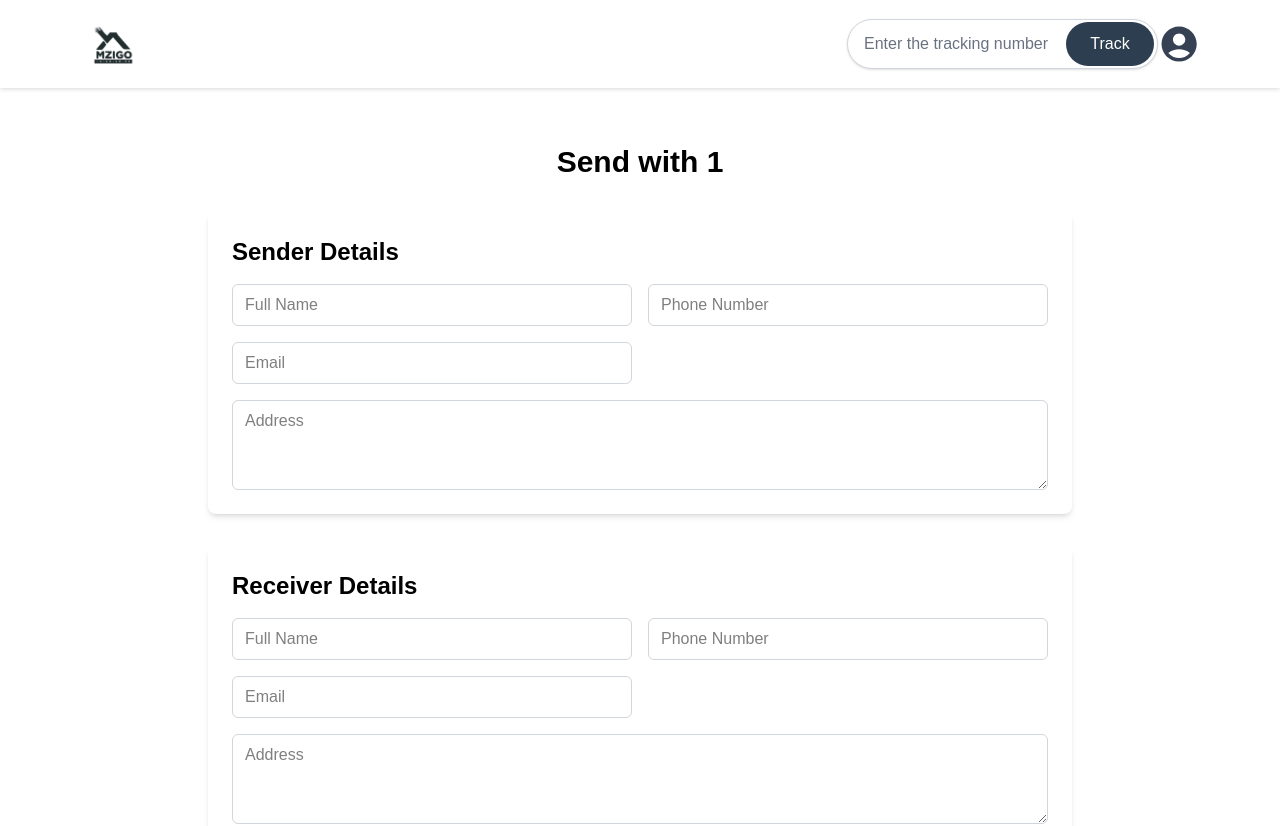
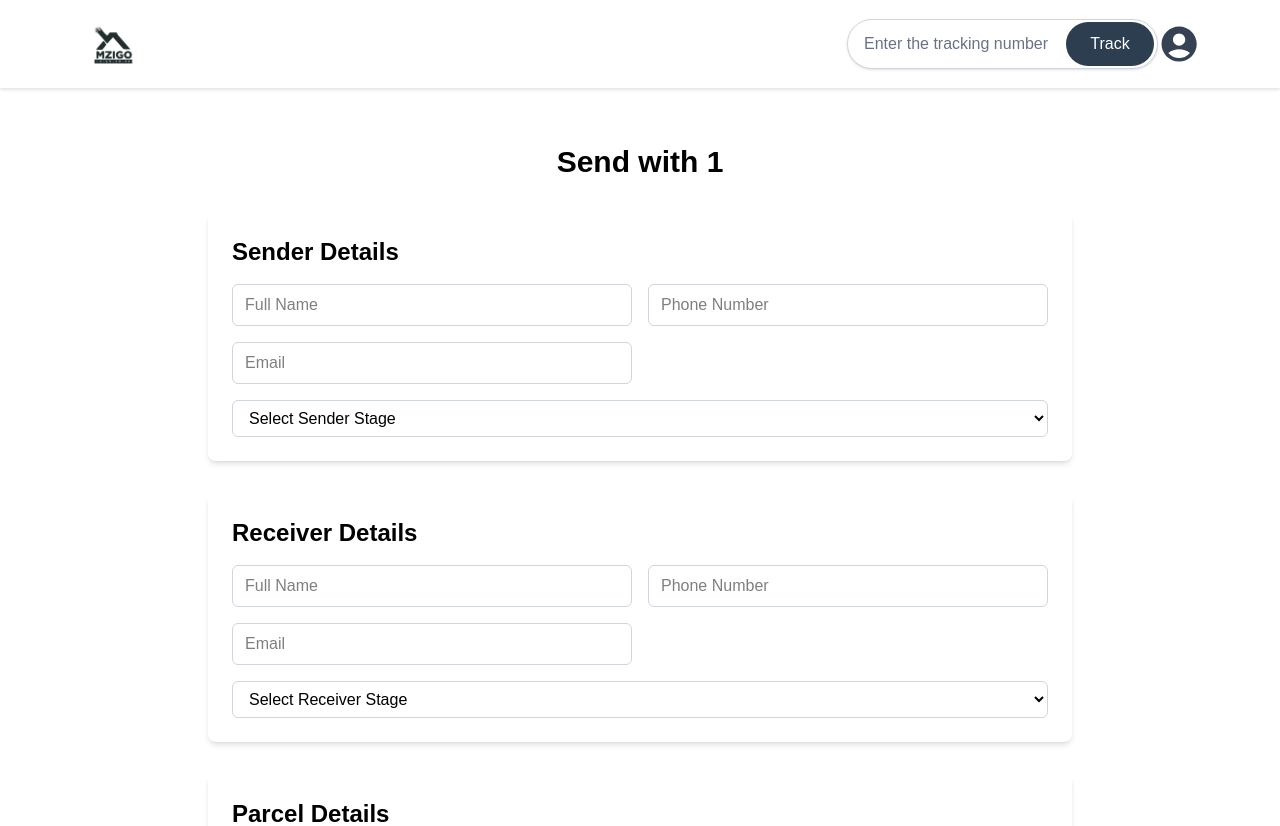
Before and after one commit to Iguru-Limited/Mzigo.co.ke, a Next.js app: page /send-mzigo/1 in a window 1280 px wide. Shown: the top 826 px of the page. Built offline with nearby package versions, Linux system fonts and the light colour scheme.

Commit message:
add sender and receiver stage selection to SendMzigoPage form

```diff
--- a/app/send-mzigo/[company]/page.tsx
+++ b/app/send-mzigo/[company]/page.tsx
@@ -8,23 +8,66 @@ interface PageProps {
   };
 }
 
+const companies = [
+  {
+    id: 1,
+    name: "Lopha travelers ltd",
+    image: "/lopha-travel-ltd.jpg",
+    stages: ["Nairobi", "Ruiru", "Thika"],
+  },
+  {
+    id: 2,
+    name: "Kasese",
+    image: "/kasese logo.jpeg",
+    stages: ["Nairobi", "Naivasha"],
+  },
+  {
+    id: 3,
+    name: "Chania",
+    image: "/Chania logo.jpeg",
+    stages: ["Nairobi", "Emali", "Mombasa"],
+  },
+  {
+    id: 4,
+    name: "Kangema",
+    image: "/Kangema.jpeg",
+    stages: ["Nairobi", "Kangema", "Murang'a"],
+  },
+  {
+    id: 5,
+    name: "Ungwana",
+    image: "/ungwana logo.jpeg",
+    stages: ["Nairobi", "Embu", "Meru"],
+  },
+  {
+    id: 6,
+    name: "Metro Trans",
+    image: "/metro trans.jpeg",
+    stages: ["Nairobi", "Junction-mall", "Ngong-road", "Ngong"],
+  },
+];
+
 function SendMzigoPage({ params }: PageProps) {
   const { company } = params;
   const companyName = company
     .replace(/-/g, " ")
     .replace(/\b\w/g, (l) => l.toUpperCase()); // Capitalize words
 
+  const currentCompany = companies.find(
+    (c) => c.name.toLowerCase() === companyName.toLowerCase()
+  );
+
   const [formData, setFormData] = useState({
     // Sender Details
     senderName: "",
     senderPhone: "",
     senderEmail: "",
-    senderAddress: "",
+    senderStage: "",
     // Receiver Details
     receiverName: "",
     receiverPhone: "",
     receiverEmail: "",
-    receiverAddress: "",
+    receiverStage: "",
     // Parcel Details
     parcelDescription: "",
     parcelWeight: "",
@@ -94,15 +137,20 @@ function SendMzigoPage({ params }: PageProps) {
               className="border border-gray-300 rounded-md px-3 py-2 focus:outline-none focus:ring-2 focus:ring-blue-400 text-black"
               required
             />
-            <textarea
-              name="senderAddress"
-              placeholder="Address"
-              value={formData.senderAddress}
+            <select
+              name="senderStage"
+              value={formData.senderStage}
               onChange={handleChange}
               className="border border-gray-300 rounded-md px-3 py-2 focus:outline-none focus:ring-2 focus:ring-blue-400 md:col-span-2 text-black"
-              rows={3}
               required
-            />
+            >
+              <option value="">Select Sender Stage</option>
+              {currentCompany?.stages.map((stage, idx) => (
+                <option key={idx} value={stage}>
+                  {stage}
+                </option>
+              ))}
+            </select>
           </div>
         </div>
 
@@ -139,15 +187,20 @@ function SendMzigoPage({ params }: PageProps) {
               className="border border-gray-300 rounded-md px-3 py-2 focus:outline-none focus:ring-2 focus:ring-blue-400 text-black"
               required
             />
-            <textarea
-              name="receiverAddress"
-              placeholder="Address"
-              value={formData.receiverAddress}
+            <select
+              name="receiverStage"
+              value={formData.receiverStage}
               onChange={handleChange}
               className="border border-gray-300 rounded-md px-3 py-2 focus:outline-none focus:ring-2 focus:ring-blue-400 md:col-span-2 text-black"
-              rows={3}
               required
-            />
+            >
+              <option value="">Select Receiver Stage</option>
+              {currentCompany?.stages.map((stage, idx) => (
+                <option key={idx} value={stage}>
+                  {stage}
+                </option>
+              ))}
+            </select>
           </div>
         </div>
 
```
